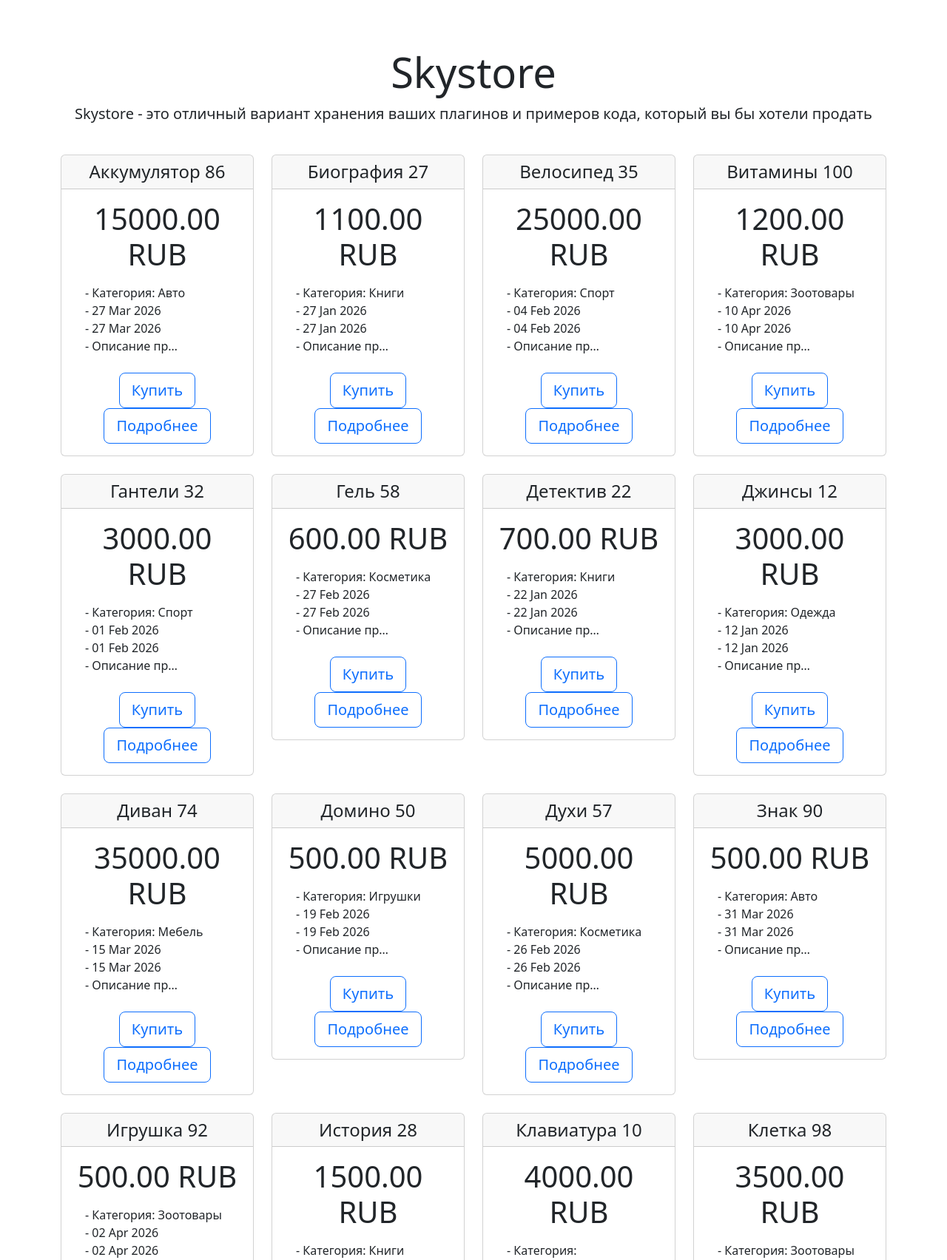
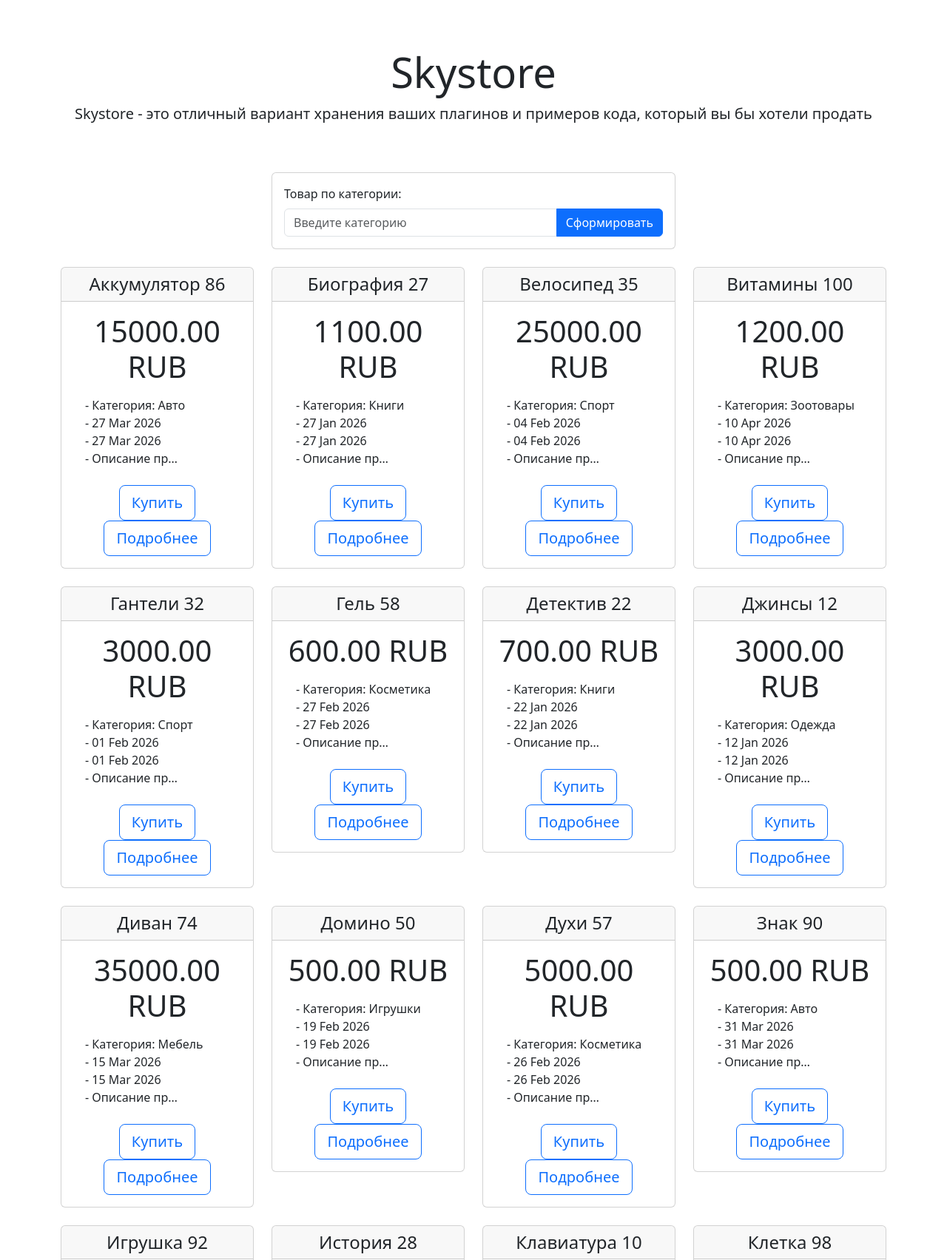
Before and after one commit to Medved717/Home_Work_29, a Django app: page /product_list/ in a window 1280 px wide. Shown: the part 75-1779 px from the top of the page at 74% size. Run offline with Django 5.2, Linux system fonts and the light colour scheme; data comes from the database, SQL or seed files in the repository; some libraries are stand-ins or nearby versions.

Commit message:
Добавлена фичу по поиску товаров по категории.

```diff
--- a/catalog/templates/catalog/product_list.html
+++ b/catalog/templates/catalog/product_list.html
@@ -5,6 +5,25 @@
     <h1 class="display-4">Skystore</h1>
     <p class="lead">Skystore - это отличный вариант хранения ваших плагинов и примеров кода, который вы бы хотели
         продать</p>
+</div>
+<div class="container my-4">
+    <div class="row justify-content-center">
+        <div class="col-md-6">
+            <div class="card">
+                <div class="card-body">
+                    <p class="mb-2">Товар по категории:</p>
+                    <form method="get" action="">
+                        <div class="input-group">
+                            <input type="text" name="category" class="form-control"
+                                   placeholder="Введите категорию"
+                                   value="{{ request.GET.category|default:'' }}">
+                            <button type="submit" class="btn btn-primary">Сформировать</button>
+                        </div>
+                    </form>
+                </div>
+            </div>
+        </div>
+    </div>
 </div>
 <div class="container">
     <div class="row text-center">
@@ -18,7 +37,8 @@
                     <h1 class="card-title pricing-card-title">{{product.buying_price}} RUB</h1>
                     <ul class="list-unstyled mt-3 mb-4 text-start m-3">
                         {% if product.image %}
-                        <img src="{{ product.image.url }}" class="img-fluid rounded" style="height: 200px; object-fit: cover;" alt="{{ product.name }}">
+                        <img src="{{ product.image.url }}" class="img-fluid rounded"
+                             style="height: 200px; object-fit: cover;" alt="{{ product.name }}">
                         {% endif %}
                         <li>- {{product.category}}</li>
                         <li>- {{product.created_at | date:'d M Y'}}</li>
--- a/catalog/views.py
+++ b/catalog/views.py
@@ -17,6 +17,17 @@ class ProductListView(ListView):
 
     def get_queryset(self):
         return Product.objects.filter(publish=True)
+
+    def get_context_data(self, **kwargs):
+        context_data = super().get_context_data(**kwargs)
+        context_data['categories'] = Category.objects.all()
+        return context_data
+
+    def get(self, request, *args, **kwargs):
+        category_name = request.GET.get('category')
+        if category_name:
+            return redirect('catalog:product_category', category_name=category_name)
+        return super().get(request, *args, **kwargs)
 
 
 class ProductDetailView(LoginRequiredMixin, DetailView):
```
